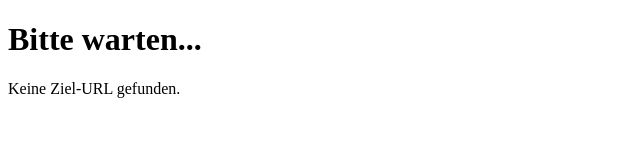
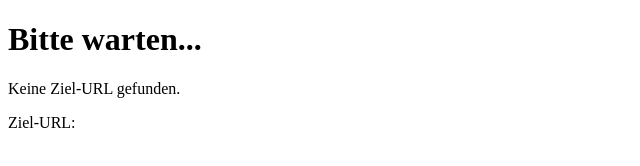
Before and after one commit to Reinstein84/LiederQuitzz, a plain HTML site: page index.html in a window 1280 px wide. Shown: the full height of the page, 0-640 px from the left. Drawn offline with Linux system fonts and the light colour scheme.

Commit message:
Update index.html

```diff
--- a/index.html
+++ b/index.html
@@ -27,5 +27,6 @@
 <body onload="delayedRedirect()">
     <h1>Bitte warten...</h1>
     <p id="message">Die Seite wird in Kürze geladen.</p>
+    <p>Ziel-URL: <span id="target-url"></span></p>
 </body>
 </html>
```
